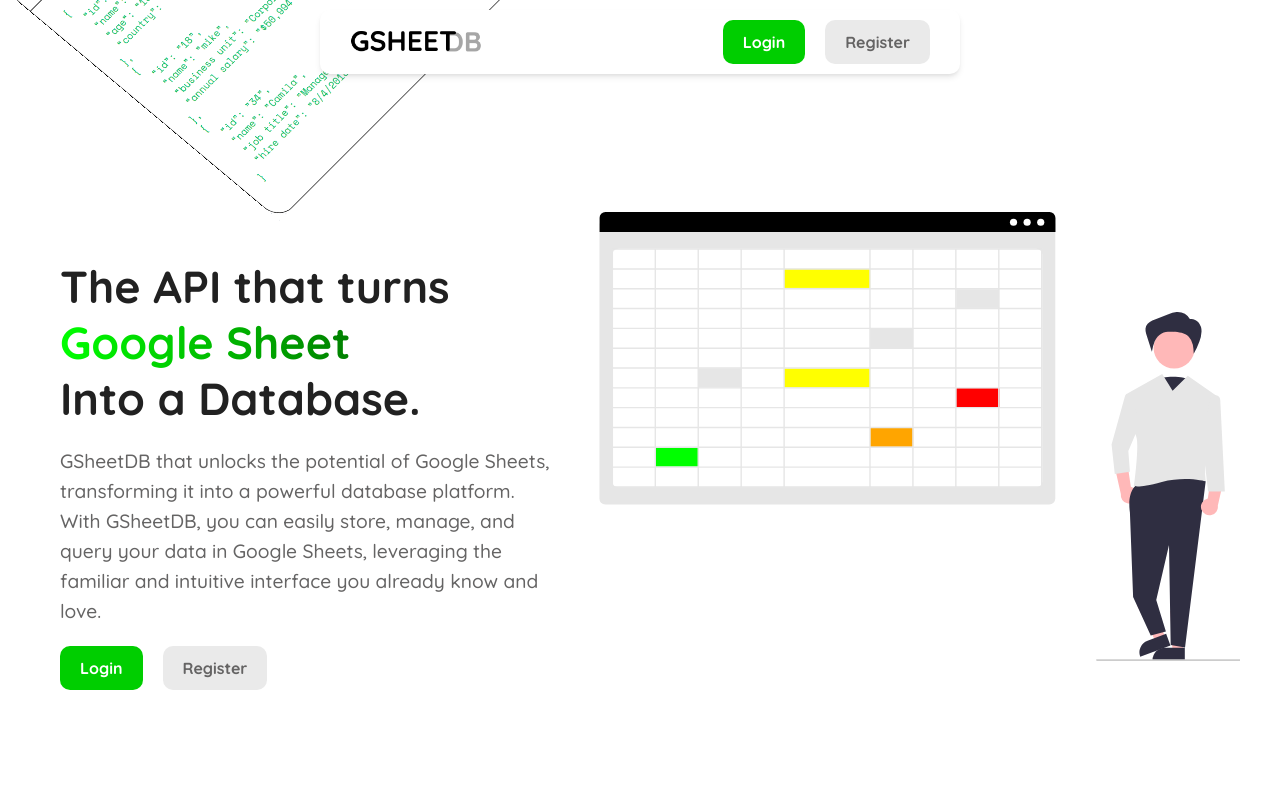
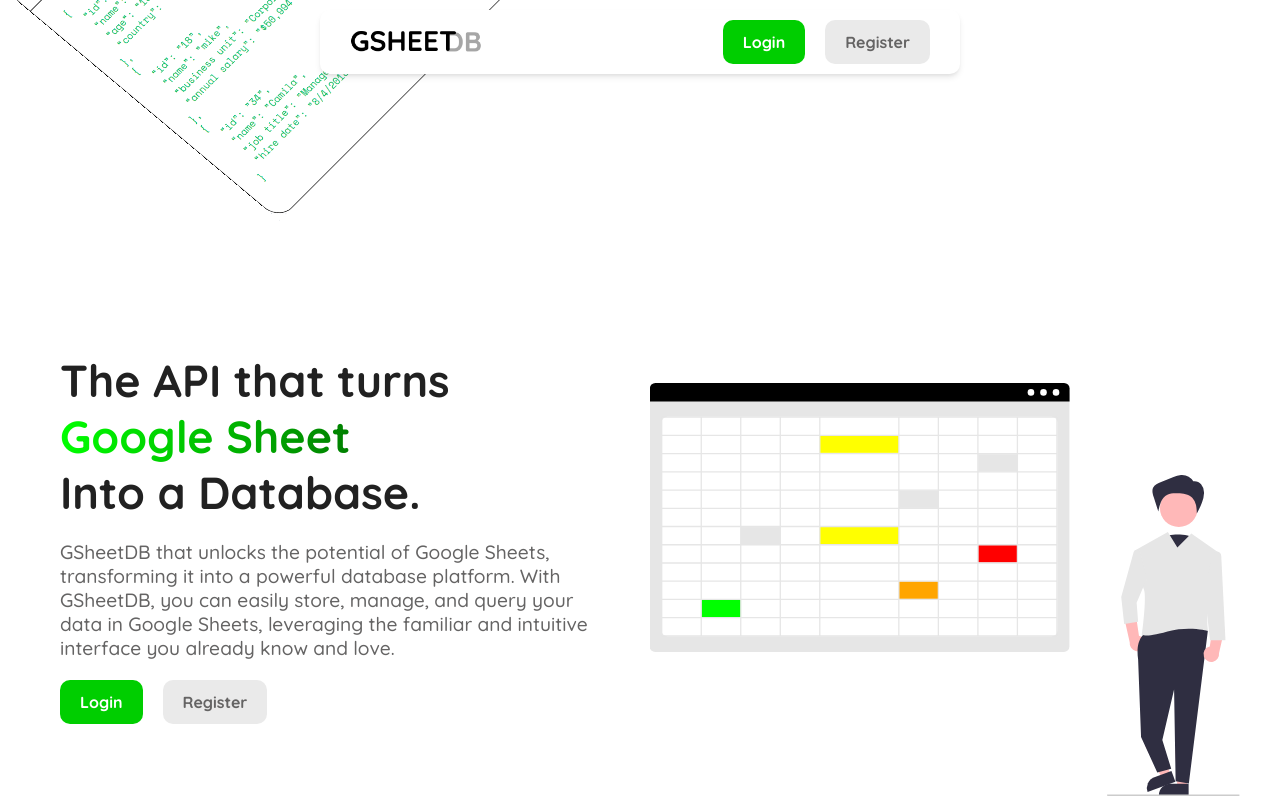
Before and after one commit to hashim541/gsheetdb, a React (Vite) app in the folder client/: page / in a window 1280 px wide. Shown: the top 800 px of the page. Built offline with nearby package versions, Linux system fonts and the light colour scheme.

Commit message:
updating gr in css

```diff
--- a/client/src/index.css
+++ b/client/src/index.css
@@ -112,44 +112,41 @@
   position: relative;
 }
 .hero-p{
-  line-height: 30px;
+  /* line-height: 30px; */
 }
 .hero-text{
   padding: 20px;
   background-color: rgba(255, 255, 255, 0.2);
   backdrop-filter: blur(2px);
   align-self: flex-end;
-  margin-bottom: 7vw;
+  margin-bottom: 7vh;
   width: 50%;
   display: flex;
   flex-direction: column;
   gap: 20px;
   border-radius: 15px;
 }
-.hero-gr{
+.gr1{
   font-weight: 900;
+  -webkit-background-clip: text;
   background-clip: text;
   color: transparent;
+  background-image:linear-gradient(90deg,rgb(0, 255, 0),rgb(0, 128, 0))
 }
-.gr1{
-  background-image:linear-gradient(90deg,rgb(0, 255, 0),rgb(0, 128, 0)) ;
-  /* filter: drop-shadow(0px 0px 10px rgb(0, 255, 0)); */
-}
-
 .gr2{
   background-image: linear-gradient(90deg, rgb(255, 0, 0),rgb(0, 0, 255));
   /* text-shadow: 2px 2px 4px rgba(255 , 0, 0, 0.5), 4px 4px 6px rgba(0, 0, 255, 0.5); */
 }
 .hero-img{
   align-self: flex-end;
-  width: 60%;
-  margin-left: auto;
-  max-width: 700px;
-  margin-bottom: 135px;
+  width: 50%;
+  /* margin-bottom: 135px; */
   transform: scaleX(-100%);
 }
 .hero-image{
   width: 100%;
+  max-width: 700px;
+
 }
 
 .landing-section{
```
Also changed, not shown: 1 other file (tests, documents, lock files or other folders).
